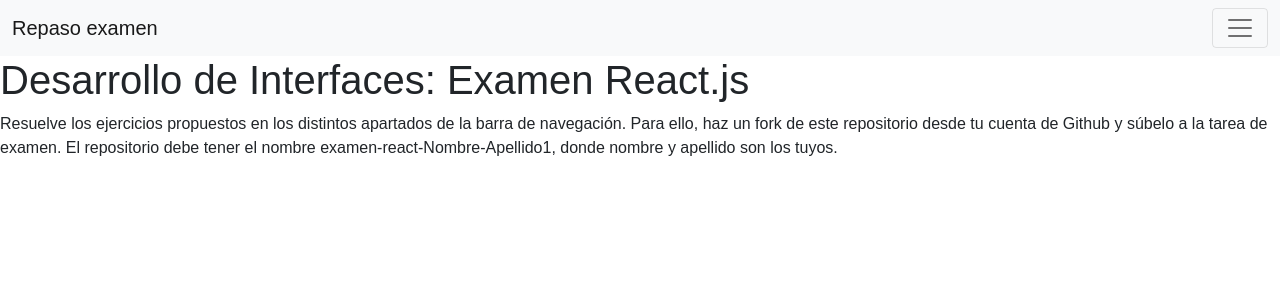
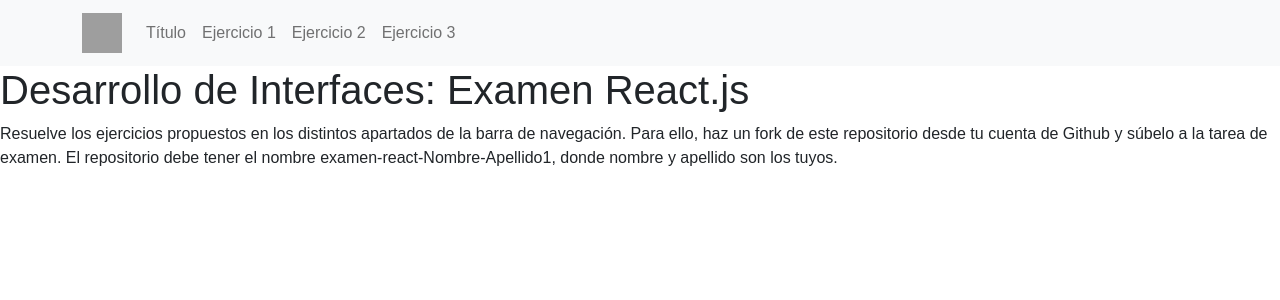
Before and after one commit to angeldelrio23/Examen-react-Angel-delRio, a React (Create React App) app: page / in a window 1280 px wide. Shown: the top 300 px of the page. Built offline with nearby package versions, Linux system fonts and the light colour scheme; grey boxes are pictures that could not be loaded.

Commit message:
Ejercicio1Hecho

```diff
--- a/src/components/Menu.jsx
+++ b/src/components/Menu.jsx
@@ -16,26 +16,21 @@ class Menu extends React.Component {
   constructor(props) {
     super(props);
   }
-
   render() {
     return (
-      <>
-        <Navbar bg="light" expand={false}>
-          <Container fluid>
-            <Navbar.Brand href="#">Repaso examen</Navbar.Brand>
-            <Navbar.Toggle aria-controls="offcanvasNavbar" />
-            <Navbar.Offcanvas
-              id="offcanvasNavbar"
-              aria-labelledby="offcanvasNavbarLabel"
-              placement="end"
-            >
-              <Offcanvas.Header closeButton>
-                <Offcanvas.Title id="offcanvasNavbarLabel">
-                  Offcanvas
-                </Offcanvas.Title>
-              </Offcanvas.Header>
-              <Offcanvas.Body>
-                <Nav className="justify-content-end flex-grow-1 pe-3">
+      <Navbar collapseOnSelect expand="lg" bg="light" variant="light">
+        <Container>
+          <Navbar.Brand>
+            <img
+              src="https://upload.wikimedia.org/wikipedia/commons/thumb/4/47/React.svg/1200px-React.svg.png"
+              width="40"
+              height="40"
+              alt="logo"
+            />
+          </Navbar.Brand>
+          <Navbar.Toggle aria-controls="responsive-navbar-nav" />
+          <Navbar.Collapse id="responsive-navbar-nav">
+            <Nav className="me-auto">
               {PaginasApp.map((item) => {
                 return (
                   <Nav.Link as={Link} to={item.path}>
@@ -44,12 +39,11 @@ class Menu extends React.Component {
                 );
               })}
             </Nav>
-              </Offcanvas.Body>
-            </Navbar.Offcanvas>
+          </Navbar.Collapse>
         </Container>
       </Navbar>
-      </>
     );
   }
 }
+
 export default Menu;
```
Lines whose indentation alone changed are shown as unchanged.
